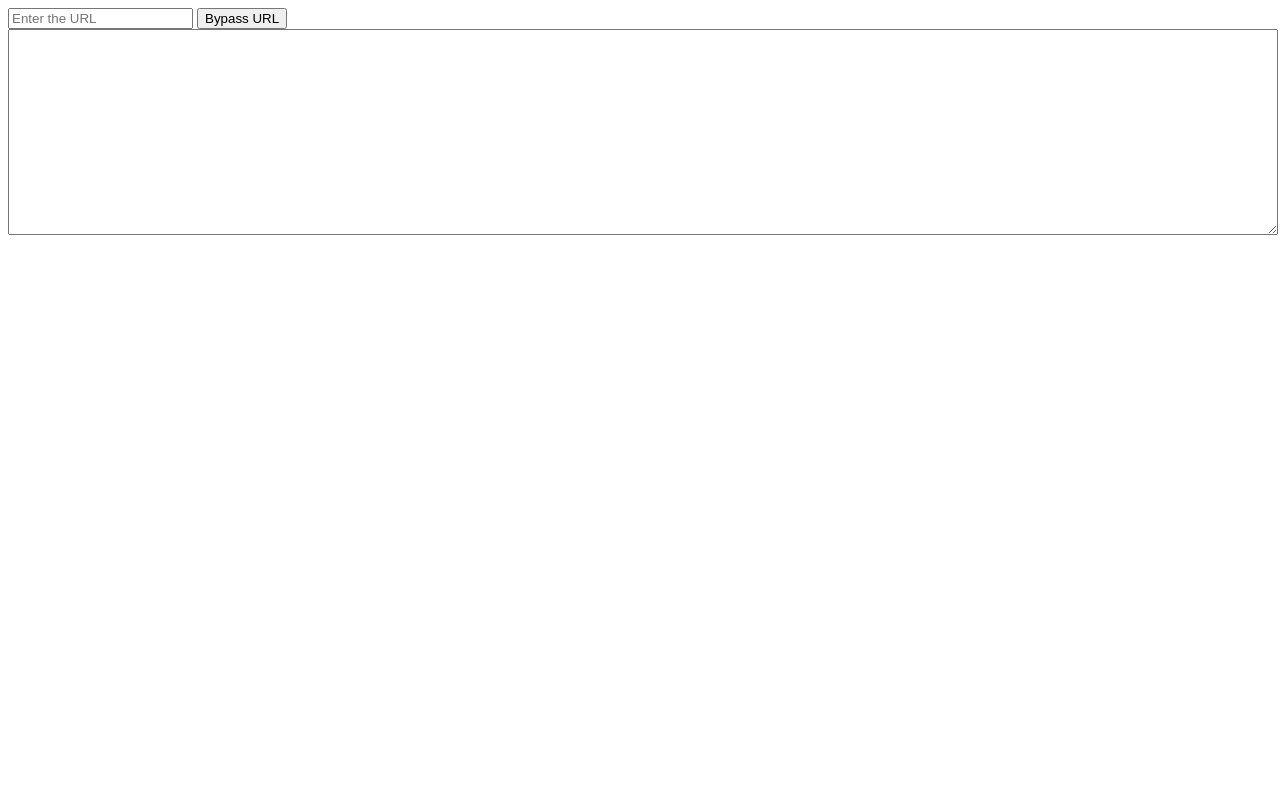
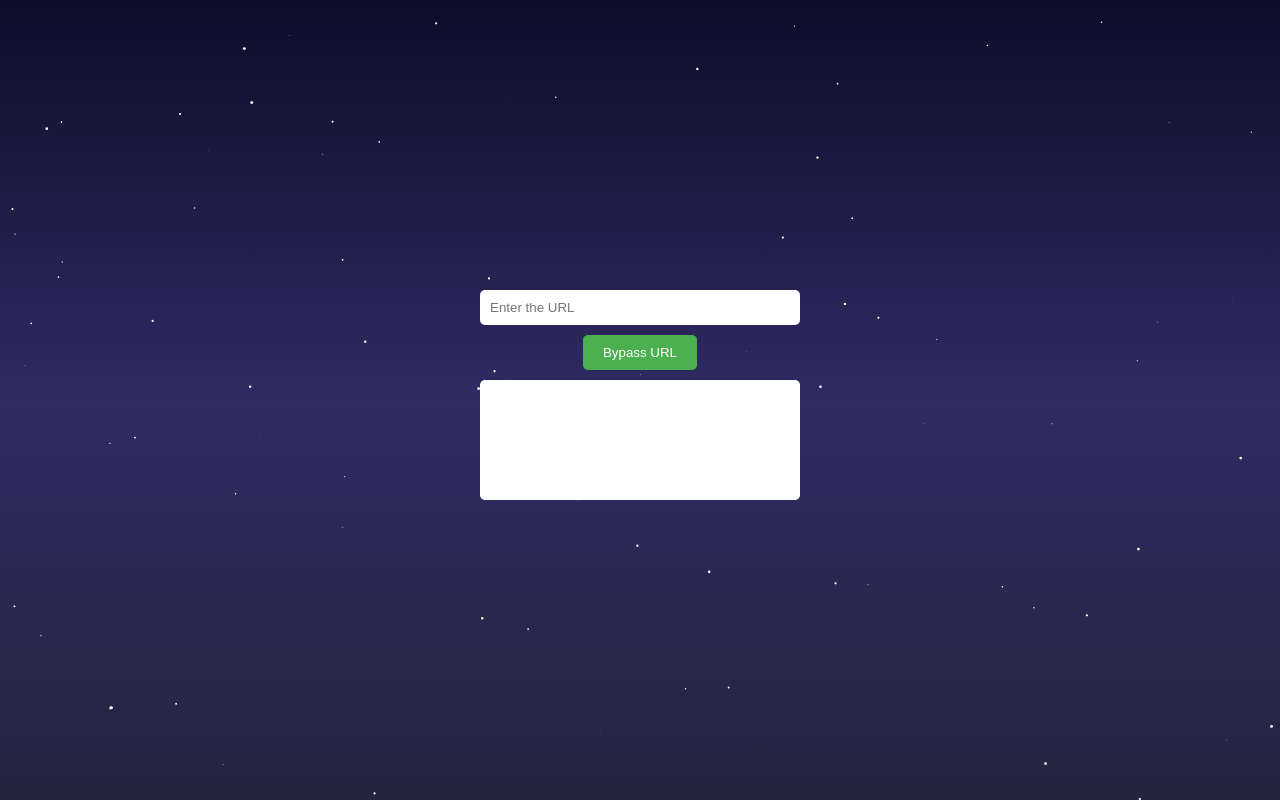
Before and after one commit to XxEnderDevMax/linkvertiser-tool, a plain HTML site: page linkvertiser bypass.html in a window 1280 px wide. Drawn offline with Linux system fonts and the light colour scheme.

Commit message:
Update linkvertiser bypass.html

```diff
--- a/linkvertiser bypass.html
+++ b/linkvertiser bypass.html
@@ -5,20 +5,131 @@
     <meta name="viewport" content="width=device-width, initial-scale=1.0">
     <title>Link Bypasser</title>
     <style>
+        body {
+            margin: 0;
+            padding: 0;
+            height: 100vh;
+            display: flex;
+            flex-direction: column;
+            justify-content: center;
+            align-items: center;
+            font-family: Arial, sans-serif;
+            color: white;
+            overflow: hidden;
+            background: linear-gradient(to bottom, #0f0c29, #302b63, #24243e);
+        }
+        #stars {
+            position: fixed;
+            top: 0;
+            left: 0;
+            width: 100%;
+            height: 100%;
+            z-index: -1;
+        }
+        #urlInput {
+            width: 300px;
+            padding: 10px;
+            margin-bottom: 10px;
+            border: none;
+            border-radius: 5px;
+        }
+        button {
+            padding: 10px 20px;
+            background-color: #4CAF50;
+            color: white;
+            border: none;
+            border-radius: 5px;
+            cursor: pointer;
+        }
         #output {
+            width: 300px;
+            height: 100px;
+            margin: 10px 0;
+            padding: 10px;
+            border: none;
+            border-radius: 5px;
+            resize: none;
+        }
+        .modal {
+            display: none;
+            position: fixed;
+            z-index: 1;
+            left: 0;
+            top: 0;
             width: 100%;
-            height: 200px;
-            margin-bottom: 10px;
+            height: 100%;
+            background-color: rgba(0,0,0,0.4);
+        }
+        .modal-content {
+            background-color: #fefefe;
+            margin: 15% auto;
+            padding: 20px;
+            border: 1px solid #888;
+            width: 300px;
+            text-align: center;
+            border-radius: 5px;
+        }
+        .modal-button {
+            margin: 10px;
+            padding: 5px 10px;
+            background-color: #4CAF50;
+            color: white;
+            border: none;
+            border-radius: 3px;
+            cursor: pointer;
         }
     </style>
 </head>
 <body>
+    <canvas id="stars"></canvas>
     <input type="text" id="urlInput" placeholder="Enter the URL">
     <button onclick="bypassLink()">Bypass URL</button>
-    <br>
     <textarea id="output" readonly></textarea>
 
+    <div id="resultModal" class="modal">
+        <div class="modal-content">
+            <p>URL has been bypassed successfully!</p>
+            <button class="modal-button" onclick="copyResult()">Copy Result</button>
+            <button class="modal-button" onclick="openResult()">Open Result</button>
+        </div>
+    </div>
+
     <script>
+        // 星空背景动画
+        const canvas = document.getElementById('stars');
+        const ctx = canvas.getContext('2d');
+        canvas.width = window.innerWidth;
+        canvas.height = window.innerHeight;
+
+        const stars = [];
+        for (let i = 0; i < 100; i++) {
+            stars.push({
+                x: Math.random() * canvas.width,
+                y: Math.random() * canvas.height,
+                radius: Math.random() * 1.5,
+                vx: Math.floor(Math.random() * 50) - 25,
+                vy: Math.floor(Math.random() * 50) - 25
+            });
+        }
+
+        function draw() {
+            ctx.clearRect(0, 0, canvas.width, canvas.height);
+            ctx.globalCompositeOperation = "lighter";
+            for (let i = 0, x = stars.length; i < x; i++) {
+                const s = stars[i];
+                ctx.fillStyle = "#fff";
+                ctx.beginPath();
+                ctx.arc(s.x, s.y, s.radius, 0, 2 * Math.PI);
+                ctx.fill();
+                s.x += s.vx / 30;
+                s.y += s.vy / 30;
+                if (s.x < 0 || s.x > canvas.width) s.vx = -s.vx;
+                if (s.y < 0 || s.y > canvas.height) s.vy = -s.vy;
+            }
+            requestAnimationFrame(draw);
+        }
+        draw();
+
         function bypassLink() {
             var url = document.getElementById("urlInput").value;
 
@@ -29,6 +140,7 @@
                 if (xhr.status >= 200 && xhr.status < 300) {
                     var response = JSON.parse(xhr.responseText);
                     document.getElementById("output").value = response.result || "Bypassed URL not found";
+                    document.getElementById("resultModal").style.display = "block";
                 } else {
                     document.getElementById("output").value = "Error: Failed to bypass the URL";
                 }
@@ -40,6 +152,30 @@
 
             xhr.send();
         }
+
+        function copyResult() {
+            var outputText = document.getElementById("output");
+            outputText.select();
+            document.execCommand("copy");
+            alert("Result copied to clipboard!");
+            document.getElementById("resultModal").style.display = "none";
+        }
+
+        function openResult() {
+            var result = document.getElementById("output").value;
+            if (result.startsWith("http")) {
+                window.open(result, '_blank');
+            } else {
+                alert("Invalid URL");
+            }
+            document.getElementById("resultModal").style.display = "none";
+        }
+
+        window.onclick = function(event) {
+            if (event.target == document.getElementById("resultModal")) {
+                document.getElementById("resultModal").style.display = "none";
+            }
+        }
     </script>
 </body>
 </html>
```
